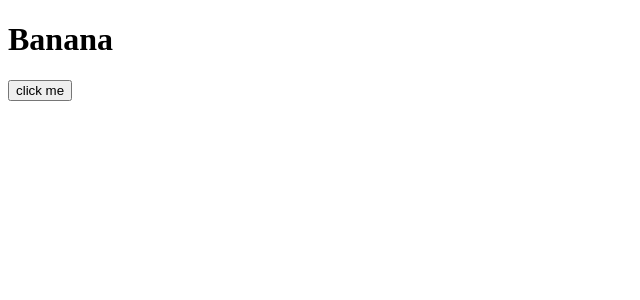
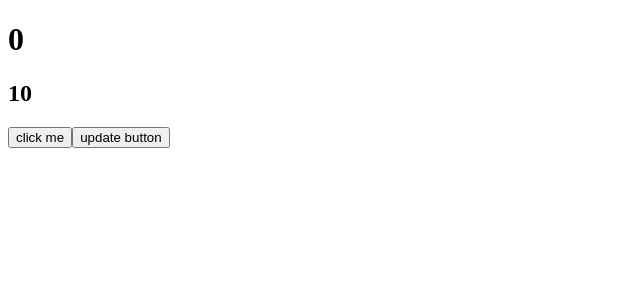
Before and after one commit to bappaditya92/react_refresher, a React (Vite) app in the folder react_practice/: page / in a window 1280 px wide. Shown: the top 300 px of the page, without its empty margins (0-640 px from the left). Built offline with nearby package versions, Linux system fonts and the light colour scheme.

Commit message:
add count component

```diff
--- a/react_practice/src/App.jsx
+++ b/react_practice/src/App.jsx
@@ -4,12 +4,14 @@
 import CurlyBraces from "./component/CurlyBraces";
 import ClickEventFunctionCall from "./component/ClickEventFunctionCall";
 import State from "./component/State";
+import Counter from "./component/Counter";
 function App() {
   return(
     <>
     {/* <CurlyBraces/> */}
     {/* <ClickEventFunctionCall/> */}
-    <State/>
+    {/* <State/> */}
+    <Counter/>
     </>
 
 
--- /dev/null
+++ b/react_practice/src/component/Counter.jsx
@@ -0,0 +1,16 @@
+import { useState } from "react";
+const Counter = ()=> {
+    const[count,setCount]= useState(0);
+    const[rCount,setRcount] = useState(10);
+
+    return(
+        <>
+            <h1>{count}</h1>
+            <h2>{rCount}</h2>
+            <button onClick={()=>setCount(count+1)}>click me</button>
+            <button onClick={()=>setRcount(rCount-1)}>update button</button>
+
+        </>
+    )
+}
+export default Counter;
--- a/react_practice/src/component/State.jsx
+++ b/react_practice/src/component/State.jsx
@@ -1,14 +1,16 @@
+import { useState } from "react";
+import Counter from "./Counter";
 function State(){
-    let fruit = "Banana";
-    const handleFruit = ()=>{
-        fruit = "mango";
-        console.log(fruit);
 
+    const[fruit,setFruit] = useState("Mango");
+    const handleFruit =()=>{
+        setFruit("Banana");
     }
     return(
         <div>
             <h1>{fruit}</h1>
-            <button onClick={handleFruit}>click me</button>
+            <button onClick={handleFruit}>Click Here</button>
+
         </div>
     )
 }
--- /dev/null
+++ b/react_practice/src/component/Toggle.jsx
@@ -0,0 +1,4 @@
+import { useState } from "react";
+function Toggle(){
+
+}
```
Also changed, not shown: 1 other file (tests, documents, lock files or other folders).
